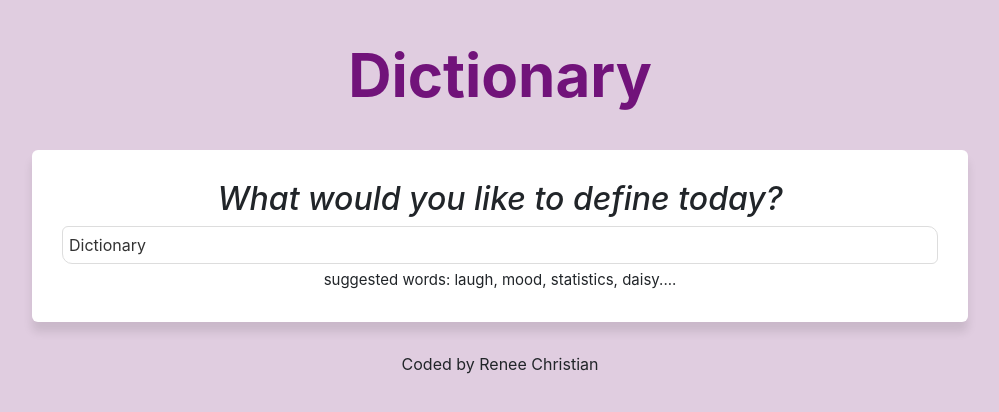
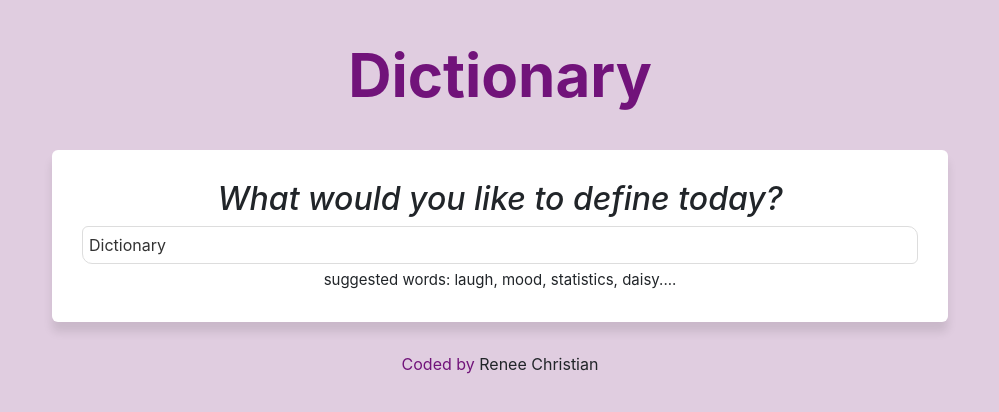
Before and after one commit to Rae40/dictionary-react, a React (Create React App) app: page / in a window 1280 px wide. Shown: the top 412 px of the page, without its empty margins (140-1139 px from the left). Built offline with nearby package versions, Linux system fonts and the light colour scheme; no server answers.

Commit message:
fixed synonym error

```diff
--- a/src/App.css
+++ b/src/App.css
@@ -26,4 +26,13 @@ a{
 .App-footer{
   text-align: center;
   margin: 30px 0;
+
 }
+
+.App-footer a{
+  text-decoration: none;
+}
+
+.App-footer a:hover{
+  color: white;
+}
--- a/src/App.js
+++ b/src/App.js
@@ -10,7 +10,10 @@ function App() {
           <main>
             <Dictionary defaultKeyword="Dictionary" />
           </main>
-          <footer className="App-footer">Coded by Renee Christian</footer>
+          <footer className="App-footer">
+            <a href="https://github.com/Rae40/dictionary-react">Coded by </a>{" "}
+            Renee Christian
+          </footer>
         </div>
       </div>
     </div>
--- a/src/Dictionary.css
+++ b/src/Dictionary.css
@@ -7,7 +7,7 @@ font-style: italic;
   padding: 30px;
   border-radius: 6px;
   box-shadow: 0 10px 10px rgb(0 0 0 / 10%);
-  margin: 20px 0;
+  margin: 20px;
 }
 
 .Dictionary input {
--- a/src/Example.js
+++ b/src/Example.js
@@ -5,7 +5,7 @@ export default function Example(props){
   if (props.example){
     return (
       <div className="Example">
-        <span>{props.example}</span>;
+        <span>{props.example}</span>
       </div>
     );
   } else {
--- a/src/Meaning.js
+++ b/src/Meaning.js
@@ -19,7 +19,7 @@ export default function Meaning (props) {
 
               <Example example={definition.example} />
 
-              <Synonyms synonyms={definition.synonyms} />
+              <Synonyms synonyms={props.meaning.synonyms} />
 
           </div>
         );
--- a/src/Phonetic.js
+++ b/src/Phonetic.js
@@ -2,7 +2,7 @@ import React from "react";
 import "./Phonetic.css";
 
 
-export default function Phonetic(props){
+export default function Phonetic(props) {
   return (
     <div className="Phonetic">
       <a href={props.phonetic.audio} target="_blank" rel="noreferrer">
--- a/src/Synonyms.css
+++ b/src/Synonyms.css
@@ -1,9 +1,10 @@
 .Synonyms {
-  margin: 20px 0 0;
+  margin-top: 15px 0 0;
   padding: 0;
 }
 
 .Synonyms li{
   display: inline-block;
   padding-right: 15px;
+  opacity: 0.5;
 }
```
